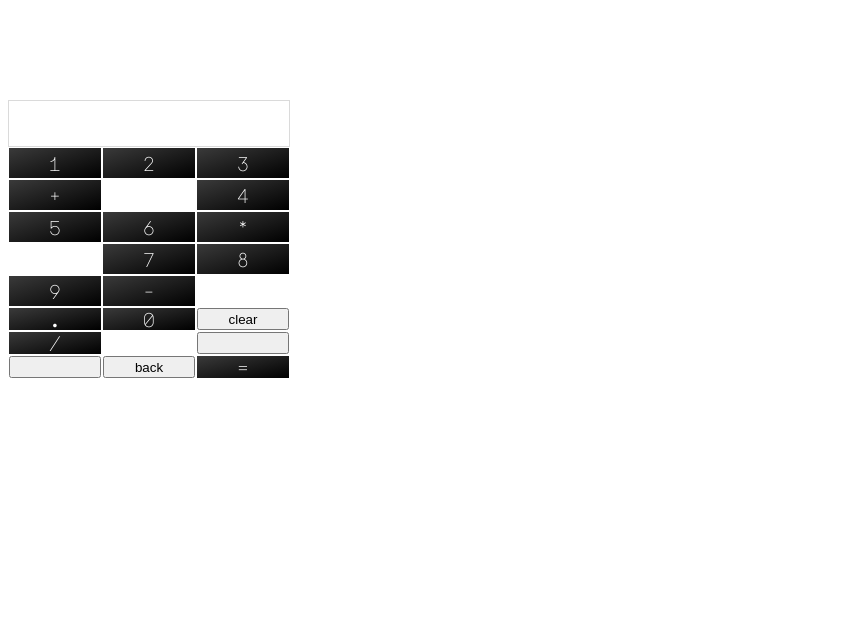
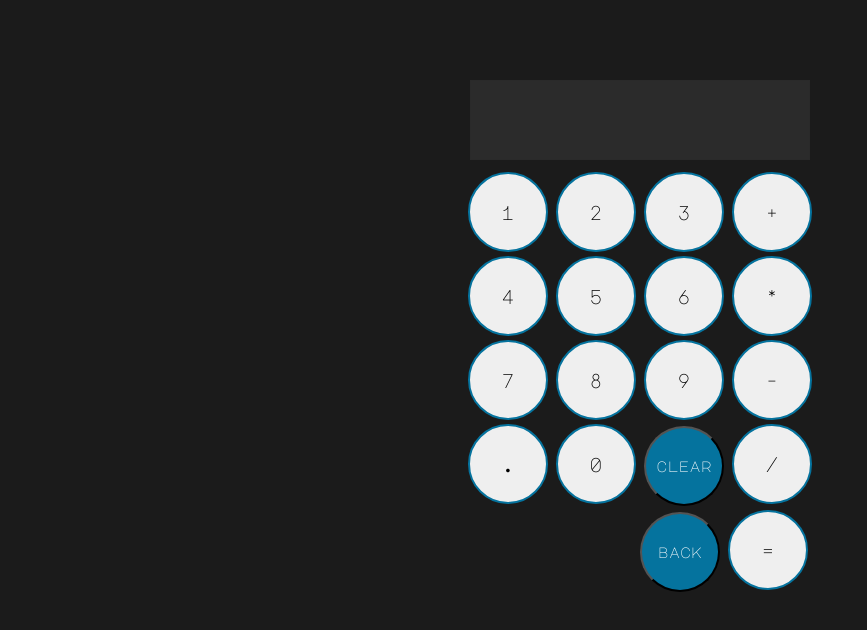
Before and after one commit to elijahdaniel/calculator, a plain HTML site: page index.html in a window 1280 px wide. Shown: the whole page, without its empty margins (0-867 px from the left). Drawn offline with Linux system fonts and the light colour scheme.

Commit message:
removed grid properties, styled with break tags

```diff
--- a/style.css
+++ b/style.css
@@ -1,93 +1,70 @@
 @import url('https://fonts.googleapis.com/css?family=Major+Mono+Display');
-
-.container {
-    display: grid;
-    grid-template-columns: 1fr 700px 1fr;
-    grid-template-rows: 150px auto 1fr;
-    margin-top: 100px;
+body {
+    margin-top: 80px;
+    background: rgb(27, 27, 27);
 }
 
 .print-display {
-    background: #fff;
-    font-size: 80px;
-    grid-column: 2 / 3;
-    grid-row: 1 / 2;
-    padding-top: 45px;
-    padding-right: 5px;
-    text-align: right;
-    font-family: 'Major Mono Display', monospace;
-    animation: fade 3s;
-    border: 1px solid rgb(218, 218, 218);
-
-}
-
-.clear-backspace {
-    background: #1d497c;
-    color: #ffffff;
-    font-size: 15px;
-    font-weight: bold;
-    grid-column: span 1;
-    grid-row: span 1;
-    outline: 0;
-    text-align: center;
-    transition: all .04s;
-    font-family: 'Major Mono Display', monospace;
-    animation: fade 3s;
-}
-
-.button-container {
-    display: grid;
-    grid-column: 2 / 3;
-    grid-gap: 2px;
-    grid-row: 2 / 3;
-    grid-template-columns: repeat(3, 1fr);
-    grid-template-rows: repeat(5, 30px);
-    padding: 1px;
+    border: 1px solid rgba(0, 0, 0, 0.027);
+    width: 340px;
+    height: 80px;
+    font-size: 35px;
+    padding-top: 20px;
+    font-family: 'Major Mono Display';
+    color: rgb(189, 164, 95);
+    background: rgba(148, 148, 148, 0.137);
+    -webkit-box-sizing: border-box;
+    /* Safari/Chrome, other WebKit */
+    -moz-box-sizing: border-box;
+    /* Firefox, other Gecko */
+    box-sizing: border-box;
+    margin-bottom: 10px;
 }
 
 .btn {
-    background: linear-gradient(to bottom right, #3a3a3a, #000);
-    color: #ffffff;
+    width: 80px;
+    height: 80px;
+    margin: 2px;
+    border-radius: 80px;
+    animation: fade 2s;
+    font-family: 'Major Mono Display';
     font-size: 20px;
+    border: 2px solid rgb(5, 115, 158);
     outline: 0;
-    border: 0;
-    animation: fade 3s;
-    font-family: 'Major Mono Display', monospace;
-    transition: all 1s ease;
 }
 
-button:hover {
-    opacity: .5;
+.cb {
+    width: 80px;
+    height: 80px;
+    margin: 2px;
+    border-radius: 80px;
+    animation: fade 2s;
+    font-family: 'Major Mono Display';
+    font-size: 15px;
+    background: rgb(5, 115, 158);
+    color: white;
+    outline: 0;
 }
 
-.btn-eq {
-    background: #1d497c;
-    font-family: 'Major Mono Display', monospace;
-    animation: fade 3s;
+.blank {
+    width: 80px;
+    height: 80px;
+    border-radius: 80px;
+    border: 0;
+    background: transparent;
+    outline: 0;
 }
 
-#op {
-    background: #e0c885;
-}
 
-.clear-backspace {
-    background:  #1d497c;
-    color: #ffffff;
-    font-size: 15px;
-    font-weight: bold;
-    grid-column: span 1;
-    height: 30px;
-    grid-row: span 1;
-    outline: 0;
-    border: 0;
-    text-align: center;
-    transition: all .04s;
-    font-family: 'Major Mono Display', monospace;
-    animation: fade 3s;
-}
-
-@keyframes fade {
-    0% {opacity: 0; transform: rotate(100deg);}
-    20% {opacity: 0;}
-    100% {opacity: 1;}
-}
+    @keyframes fade {
+        0% {
+            opacity: 0;
+            transform: rotate(10deg);
+        }
+        20% {
+            opacity: 0;
+        }
+        100% {
+            opacity: 1;
+        }
+    }
```
